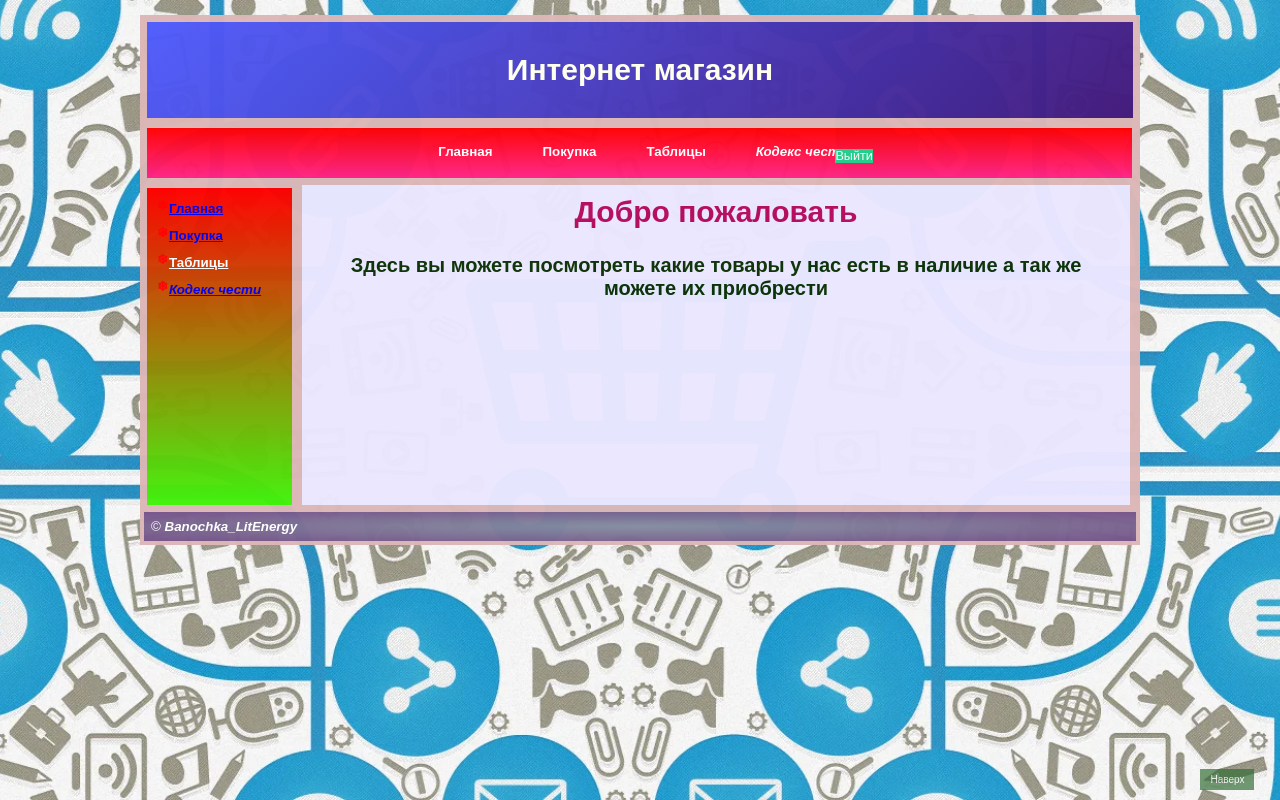
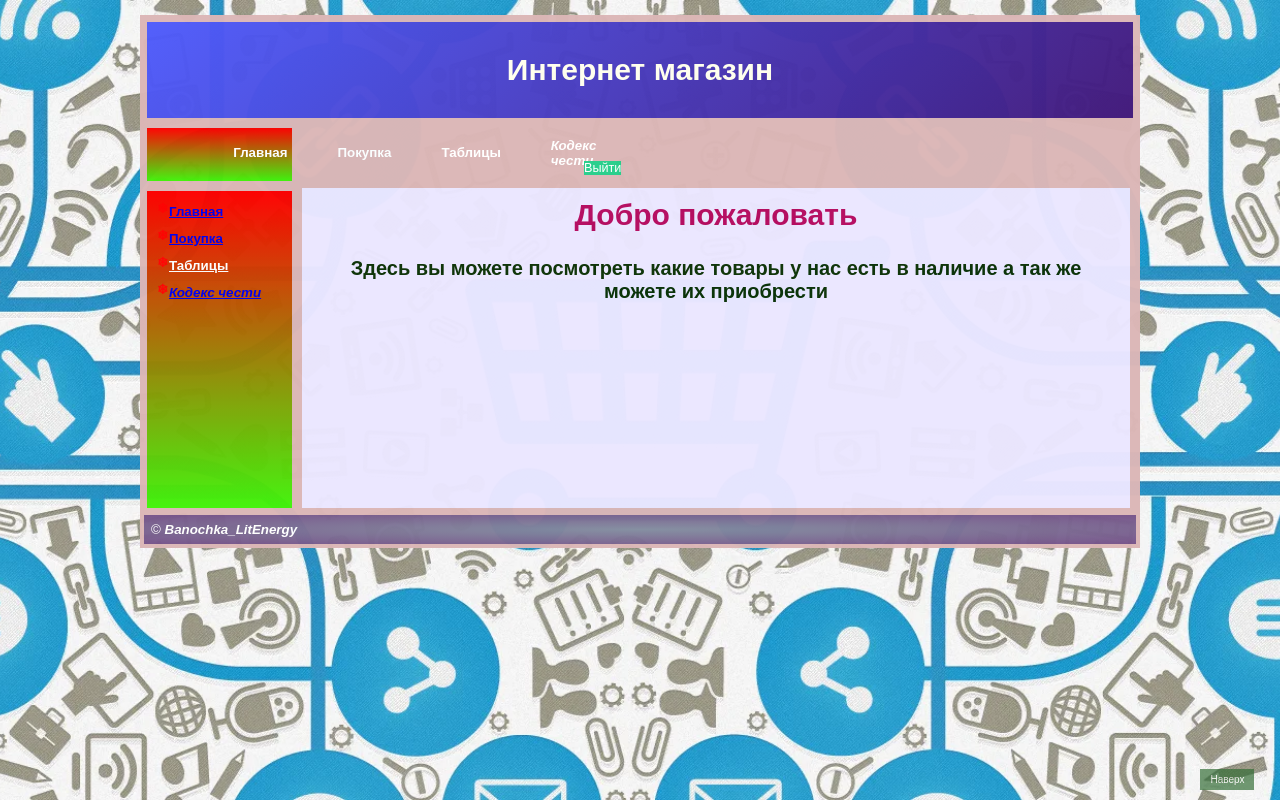
Before and after one commit to Raiden2024/Raiden2024.github.io, a plain HTML site: page index.html in a window 1280 px wide. Drawn offline with Linux system fonts and the light colour scheme.

Commit message:
Update styles.css

```diff
--- a/styles.css
+++ b/styles.css
@@ -103,17 +103,7 @@ nav {
 }
 
 /*?  ГОРИЗОНТАЛЬНОЕ МЕНЮ */
-.horizontal-menu {
-    display: flex;
-    padding: 10px 0;
-    color: #fff;
-    width: 985px;
-    transition: height 0.3s ease;
-    background: linear-gradient(to bottom, rgb(255, 2, 2), rgb(255, 35, 134)), url('background-image.jpg');
-    position: relative;
-    height: 30px;
-    overflow: visible;
-}
+
 
 /*?  СТИЛИ ДЛЯ ВЫПАДАЮЩЕГО ГР МЕНЮ */
 .horizontal-menu ul {
```
